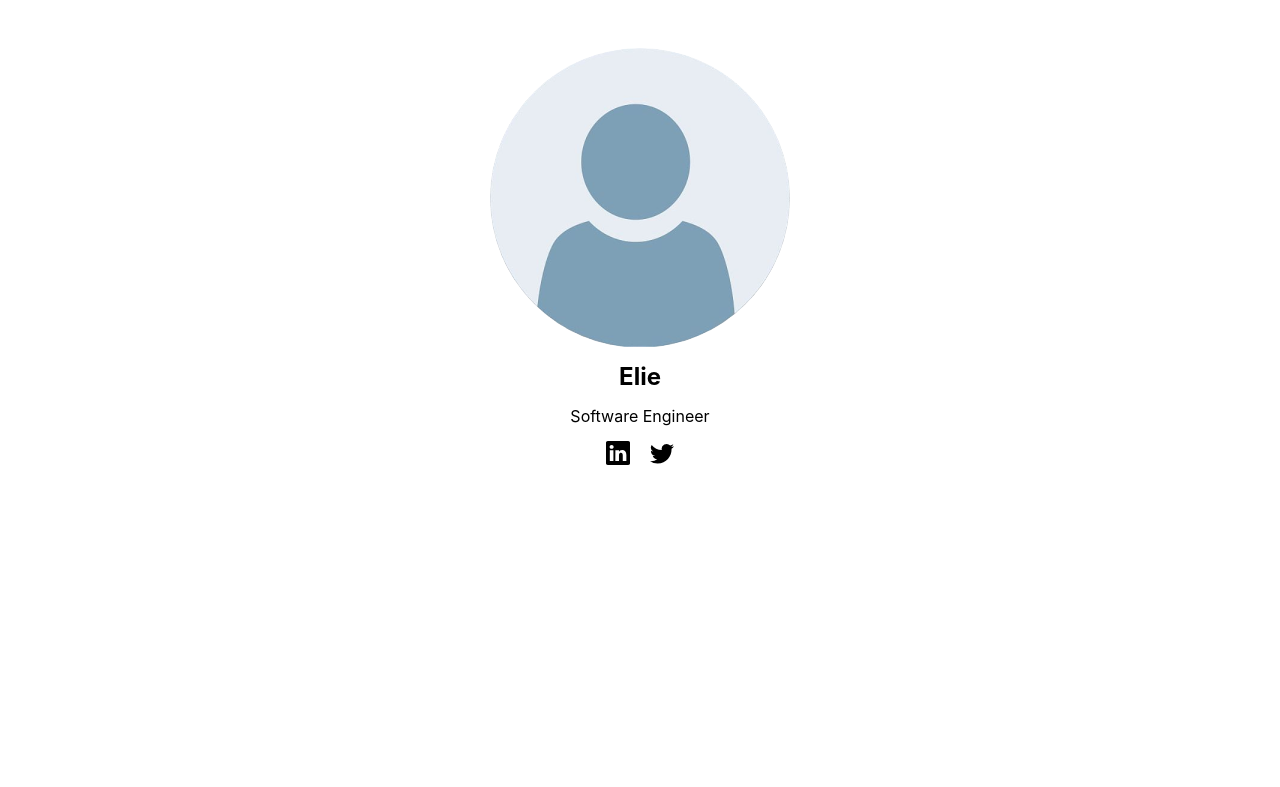
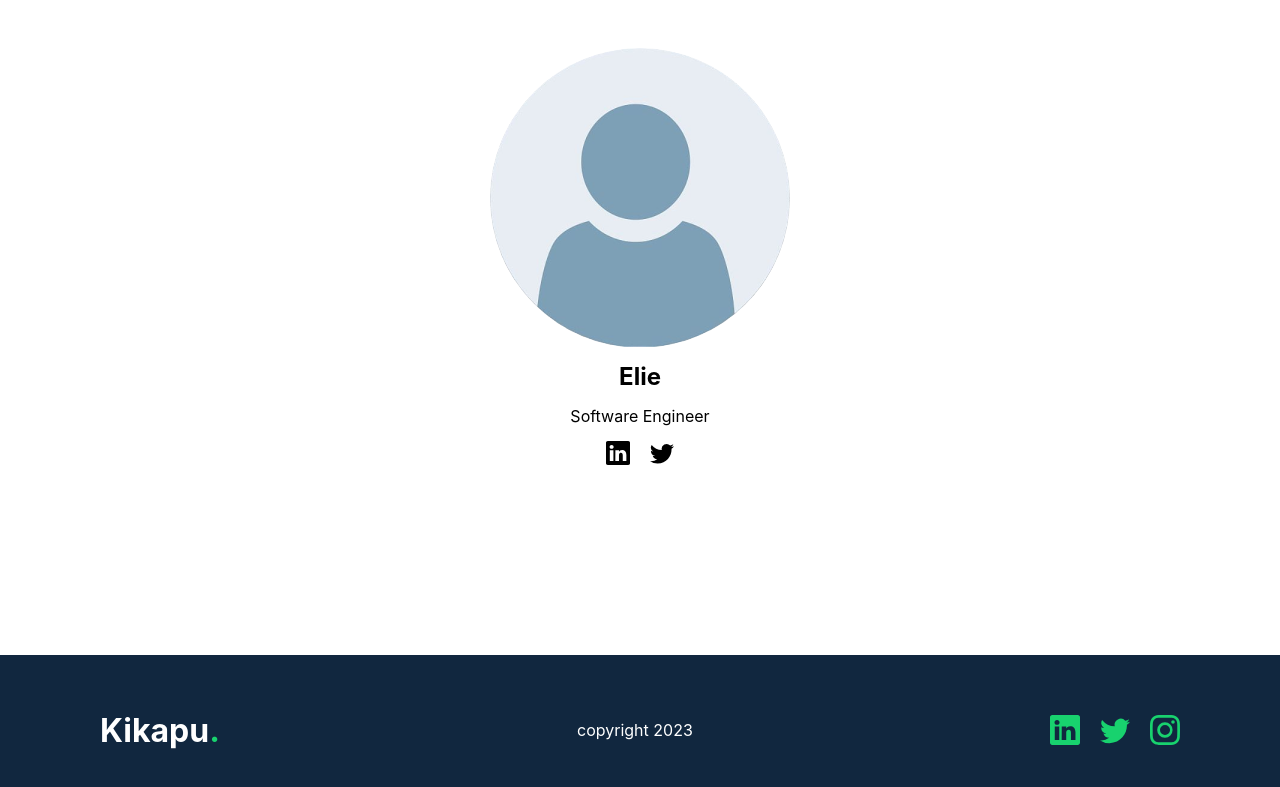
Before and after one commit to Diana-nyamai/KikapuLanding, a React (Create React App) app: page / in a window 1280 px wide. Shown: the part 3973-4760 px from the top of the page. Before the commit the page ends 4628 px from the top, so only its background shows below. Built offline with nearby package versions, Linux system fonts and the light colour scheme.

Commit message:
Footer completion

```diff
--- a/src/App.js
+++ b/src/App.js
@@ -1,4 +1,5 @@
 import './App.scss';
+import { Footer } from './components/Footer/Footer';
 import {Navbar} from './components/Navbar/index'
 import { Cards } from './pages/Cards/Cards';
 import { Features } from './pages/Features';
@@ -17,6 +18,7 @@ function App() {
       <Share/>
       <Sucess/>
       <Team/>
+      <Footer/>
     </div>
   );
 }
--- a/src/App.scss
+++ b/src/App.scss
@@ -3,6 +3,7 @@
 
 // components
 @import './components/Navbar/navbar.scss';
+@import './components/Footer/footer.scss';
 
 // pages
 @import './pages/Home/home.scss';
--- /dev/null
+++ b/src/components/Footer/Footer.js
@@ -0,0 +1,19 @@
+import {BsLinkedin, BsTwitter, BsInstagram} from 'react-icons/bs'
+
+export const Footer = () => {
+  return (
+    <div className="footerContainer">
+         <h2>
+        Kikapu<span style={{color: '#18D26E'}}>.</span>
+      </h2>
+
+      <p>copyright 2023</p>
+
+      <div className="FooterSocials">
+            <BsLinkedin/>
+            <BsTwitter/>
+            <BsInstagram/>
+      </div>
+    </div>
+  )
+}
--- /dev/null
+++ b/src/components/Footer/footer.scss
@@ -0,0 +1,26 @@
+.footerContainer{
+    bottom: 0;
+    padding: 0 100px;
+    background-color: $mainColor;
+    height: 150px;
+    color: $whiteText;
+    display: flex;
+    justify-content: space-between;
+    align-items: center;
+    flex-wrap: wrap;
+}
+.footerContainer h2{
+    font-size: 32px;
+}
+.FooterSocials{
+    display: flex;
+    gap: 20px;
+    font-size: 30px;
+    color: $secondaryColor;
+    cursor: pointer;
+}
+@media all and (max-width: 720px){
+    .footerContainer{
+        justify-content: center;
+    }
+}
--- /dev/null
+++ b/src/components/Footer/index.js
@@ -0,0 +1 @@
+export {Footer} from './Footer'
```
